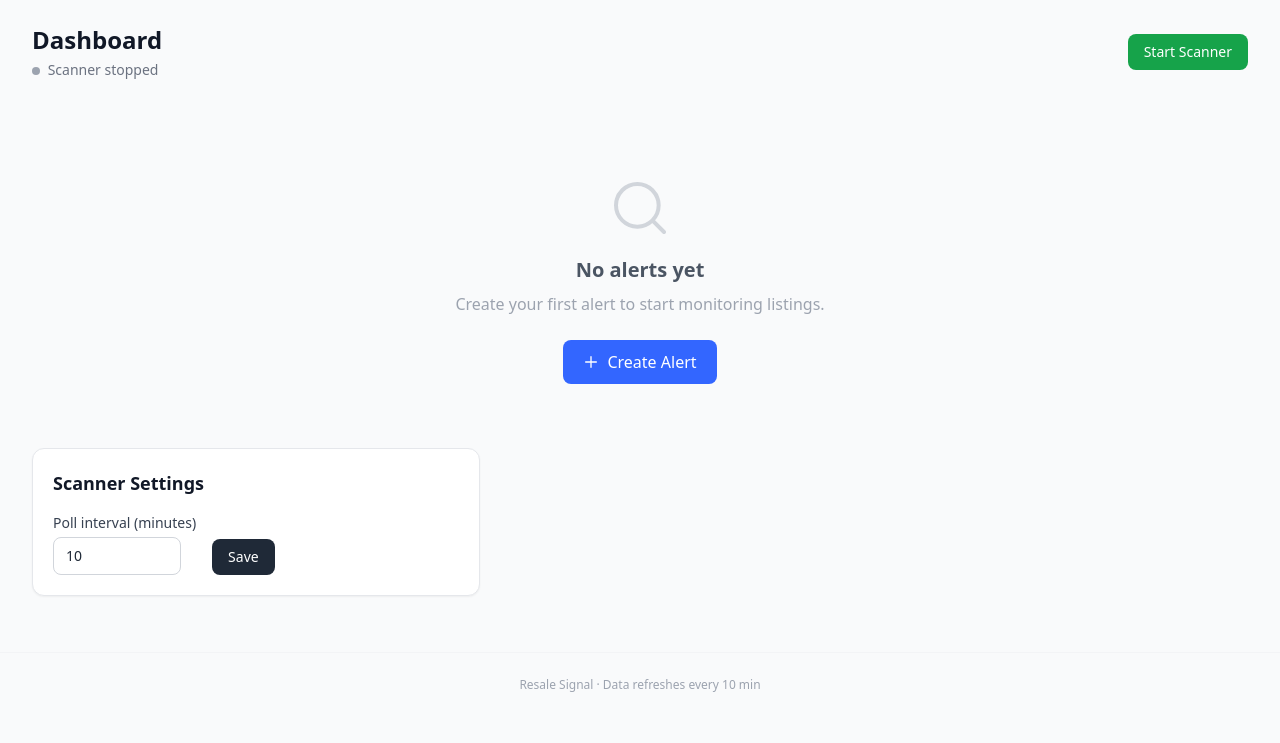
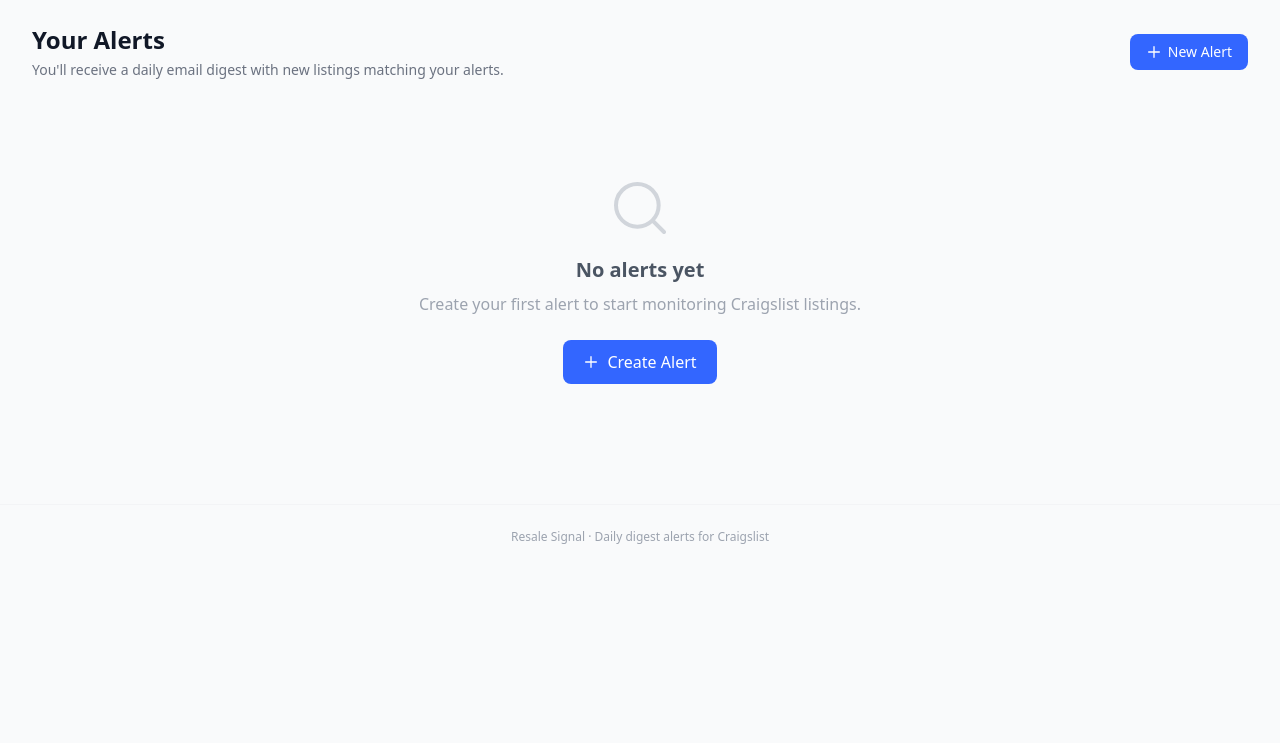
Before and after one commit to Appels-to-oranges/Resale-Signal, a Flask app: page /dashboard in a window 1280 px wide. Shown: the part 57-800 px from the top of the page. Run offline with Flask 3, Linux system fonts and the light colour scheme; the visitor is signed in with stand-in values (Sample User, id 1); data comes from the database, SQL or seed files in the repository; data that the repository does not hold is empty; some libraries are stand-ins or nearby versions.

Commit message:
Remove scanner UI, simplify dashboard for digest-only flow
Removed background scanner controls, start/stop buttons, scanner settings, and poll interval from the dashboard. The app now focuses purely on the create-alerts-get-daily-email flow.

Made-with: Cursor

```diff
--- a/app.py
+++ b/app.py
@@ -1,5 +1,4 @@
 import threading
-import time
 import logging
 import os
 from functools import wraps
@@ -16,8 +15,6 @@ from db import (
     verify_magic_token, get_users_with_alerts, get_digest_results_for_user,
     update_user_digest_sent,
 )
-from scraper import polite_delay
-from scanner_core import check_single_alert
 
 logging.basicConfig(
     level=logging.INFO,
@@ -36,10 +33,6 @@ app.wsgi_app = ProxyFix(app.wsgi_app, x_for=1, x_proto=1, x_host=1, x_prefix=1)
 log.info("Initializing database at %s", os.getenv("DATABASE_PATH", "(default ./scraper.db)"))
 init_db()
 log.info("Database ready. App module loaded.")
-
-scanner_thread = None
-scanner_running = False
-scanner_status = {"state": "stopped", "last_run": None, "current_alert": None}
 
 
 # --------------- Auth helpers ---------------
@@ -123,51 +116,6 @@ def auth_logout():
     return redirect(url_for("landing"))
 
 
-# --------------- Background Scanner ---------------
-
-def run_scanner():
-    global scanner_running, scanner_status
-    scanner_status["state"] = "running"
-    log.info("Scanner thread started")
-
-    while scanner_running:
-        alerts = get_all_active_alerts()
-        for alert in alerts:
-            if not scanner_running:
-                break
-            scanner_status["current_alert"] = alert["name"]
-            check_single_alert(alert)
-            polite_delay()
-
-        scanner_status["current_alert"] = None
-        scanner_status["last_run"] = datetime.now().strftime("%Y-%m-%d %H:%M:%S")
-
-        interval = int(get_setting("poll_interval_minutes", "10"))
-        log.info("Scan complete. Sleeping %d minutes...", interval)
-
-        for _ in range(interval * 60):
-            if not scanner_running:
-                break
-            time.sleep(1)
-
-    scanner_status["state"] = "stopped"
-    log.info("Scanner thread stopped")
-
-
-def start_scanner():
-    global scanner_thread, scanner_running
-    if scanner_running:
-        return
-    scanner_running = True
-    scanner_thread = threading.Thread(target=run_scanner, daemon=True)
-    scanner_thread.start()
-
-
-def stop_scanner():
-    global scanner_running
-    scanner_running = False
-
-
 # --------------- Dashboard ---------------
 
 @app.route("/dashboard")
@@ -182,14 +130,10 @@ def dashboard():
         a["recent_posts"] = get_posts_for_alert(a["id"], limit=5)
 
     notifications = get_notifications_for_user(uid, limit=10)
-    interval = get_setting("poll_interval_minutes", "10")
 
     return render_template("dashboard.html",
                            alerts=alerts,
-                           notifications=notifications,
-                           scanner=scanner_status,
-                           scanner_running=scanner_running,
-                           poll_interval=interval)
+                           notifications=notifications)
 
 
 # --------------- Alert CRUD ---------------
@@ -260,55 +204,6 @@ def toggle_alert_route(alert_id):
     return redirect(url_for("dashboard"))
 
 
-# --------------- Scanner controls ---------------
-
-@app.route("/scan", methods=["POST"])
-@login_required
-def trigger_scan():
-    uid = session["user_id"]
-    if not scanner_running:
-        flash("Start the scanner first.", "error")
-        return redirect(url_for("dashboard"))
-
-    def one_off():
-        for alert in get_alerts_for_user(uid, active_only=True):
-            check_single_alert(alert)
-            polite_delay()
-
-    threading.Thread(target=one_off, daemon=True).start()
-    flash("Manual scan triggered for your alerts.", "success")
-    return redirect(url_for("dashboard"))
-
-
-@app.route("/scanner/start", methods=["POST"])
-@login_required
-def start_scanner_route():
-    start_scanner()
-    flash("Scanner started.", "success")
-    return redirect(url_for("dashboard"))
-
-
-@app.route("/scanner/stop", methods=["POST"])
-@login_required
-def stop_scanner_route():
-    stop_scanner()
-    flash("Scanner stopping...", "success")
-    return redirect(url_for("dashboard"))
-
-
-@app.route("/settings", methods=["POST"])
-@login_required
-def update_settings():
-    interval = request.form.get("poll_interval", "10").strip()
-    try:
-        val = max(1, int(interval))
-        set_setting("poll_interval_minutes", str(val))
-        flash(f"Poll interval set to {val} minutes.", "success")
-    except ValueError:
-        flash("Invalid interval value.", "error")
-    return redirect(url_for("dashboard"))
-
-
 # --------------- Digest endpoint (cron trigger) ---------------
 
 def _run_digest_job():
@@ -357,10 +252,7 @@ def digest_run():
 
 @app.route("/api/status")
 def api_status():
-    return jsonify({
-        "scanner_running": scanner_running,
-        "status": scanner_status,
-    })
+    return jsonify({"status": "ok"})
 
 
 # --------------- Startup ---------------
--- a/templates/base.html
+++ b/templates/base.html
@@ -70,7 +70,7 @@
 
     <!-- Footer -->
     <footer class="text-center text-xs text-gray-400 py-6 border-t border-gray-100 mt-8">
-        Resale Signal &middot; Data refreshes every {{ poll_interval | default('10') }} min
+        Resale Signal &middot; Daily digest alerts for Craigslist
     </footer>
 
 </body>
--- a/templates/dashboard.html
+++ b/templates/dashboard.html
@@ -3,42 +3,19 @@
 
 {% block content %}
 
-<!-- Scanner Controls -->
+<!-- Header -->
 <div class="flex flex-col sm:flex-row items-start sm:items-center justify-between gap-4 mb-8">
     <div>
-        <h1 class="text-2xl font-bold text-gray-900">Dashboard</h1>
+        <h1 class="text-2xl font-bold text-gray-900">Your Alerts</h1>
         <p class="text-sm text-gray-500 mt-1">
-            {% if scanner_running %}
-                <span class="inline-block w-2 h-2 bg-green-500 rounded-full mr-1 animate-pulse"></span>
-                Scanner running
-                {% if scanner.current_alert %} &mdash; checking <strong>{{ scanner.current_alert }}</strong>{% endif %}
-            {% else %}
-                <span class="inline-block w-2 h-2 bg-gray-400 rounded-full mr-1"></span>
-                Scanner stopped
-            {% endif %}
-            {% if scanner.last_run %} &middot; Last run: {{ scanner.last_run }}{% endif %}
+            You'll receive a daily email digest with new listings matching your alerts.
         </p>
     </div>
-    <div class="flex items-center gap-2">
-        {% if scanner_running %}
-            <form method="POST" action="{{ url_for('trigger_scan') }}">
-                <button class="text-sm px-4 py-2 rounded-lg border border-brand-300 text-brand-700 hover:bg-brand-50 transition font-medium">
-                    Scan Now
-                </button>
-            </form>
-            <form method="POST" action="{{ url_for('stop_scanner_route') }}">
-                <button class="text-sm px-4 py-2 rounded-lg bg-red-600 hover:bg-red-700 text-white transition font-medium">
-                    Stop Scanner
-                </button>
-            </form>
-        {% else %}
-            <form method="POST" action="{{ url_for('start_scanner_route') }}">
-                <button class="text-sm px-4 py-2 rounded-lg bg-green-600 hover:bg-green-700 text-white transition font-medium">
-                    Start Scanner
-                </button>
-            </form>
-        {% endif %}
-    </div>
+    <a href="{{ url_for('new_alert') }}"
+       class="inline-flex items-center gap-1.5 bg-brand-600 hover:bg-brand-700 text-white text-sm font-medium px-4 py-2 rounded-lg transition">
+        <svg class="w-4 h-4" fill="none" stroke="currentColor" stroke-width="2" viewBox="0 0 24 24"><path stroke-linecap="round" stroke-linejoin="round" d="M12 4v16m8-8H4"/></svg>
+        New Alert
+    </a>
 </div>
 
 <!-- Alert Cards -->
@@ -127,7 +104,7 @@
 <div class="text-center py-16 fade-in">
     <svg class="w-16 h-16 text-gray-300 mx-auto mb-4" fill="none" stroke="currentColor" stroke-width="1.5" viewBox="0 0 24 24"><path stroke-linecap="round" stroke-linejoin="round" d="M21 21l-4.35-4.35M11 19a8 8 0 100-16 8 8 0 000 16z"/></svg>
     <h2 class="text-xl font-semibold text-gray-600 mb-2">No alerts yet</h2>
-    <p class="text-gray-400 mb-6">Create your first alert to start monitoring listings.</p>
+    <p class="text-gray-400 mb-6">Create your first alert to start monitoring Craigslist listings.</p>
     <a href="{{ url_for('new_alert') }}"
        class="inline-flex items-center gap-2 bg-brand-600 hover:bg-brand-700 text-white px-5 py-2.5 rounded-lg font-medium transition">
         <svg class="w-4 h-4" fill="none" stroke="currentColor" stroke-width="2" viewBox="0 0 24 24"><path stroke-linecap="round" stroke-linejoin="round" d="M12 4v16m8-8H4"/></svg>
@@ -156,22 +133,4 @@
 </div>
 {% endif %}
 
-<!-- Settings -->
-<div class="max-w-md">
-    <div class="bg-white rounded-xl border border-gray-200 shadow-sm p-5">
-        <h2 class="text-lg font-semibold text-gray-900 mb-4">Scanner Settings</h2>
-        <form method="POST" action="{{ url_for('update_settings') }}" class="flex items-end gap-4">
-            <div>
-                <label for="poll_interval" class="block text-sm font-medium text-gray-700 mb-1">Poll interval (minutes)</label>
-                <input type="number" id="poll_interval" name="poll_interval" value="{{ poll_interval }}" min="1" max="1440"
-                       class="w-32 px-3 py-2 border border-gray-300 rounded-lg text-sm focus:ring-2 focus:ring-brand-500 focus:border-brand-500 outline-none">
-            </div>
-            <button type="submit"
-                    class="px-4 py-2 bg-gray-800 hover:bg-gray-900 text-white text-sm font-medium rounded-lg transition">
-                Save
-            </button>
-        </form>
-    </div>
-</div>
-
 {% endblock %}
```
